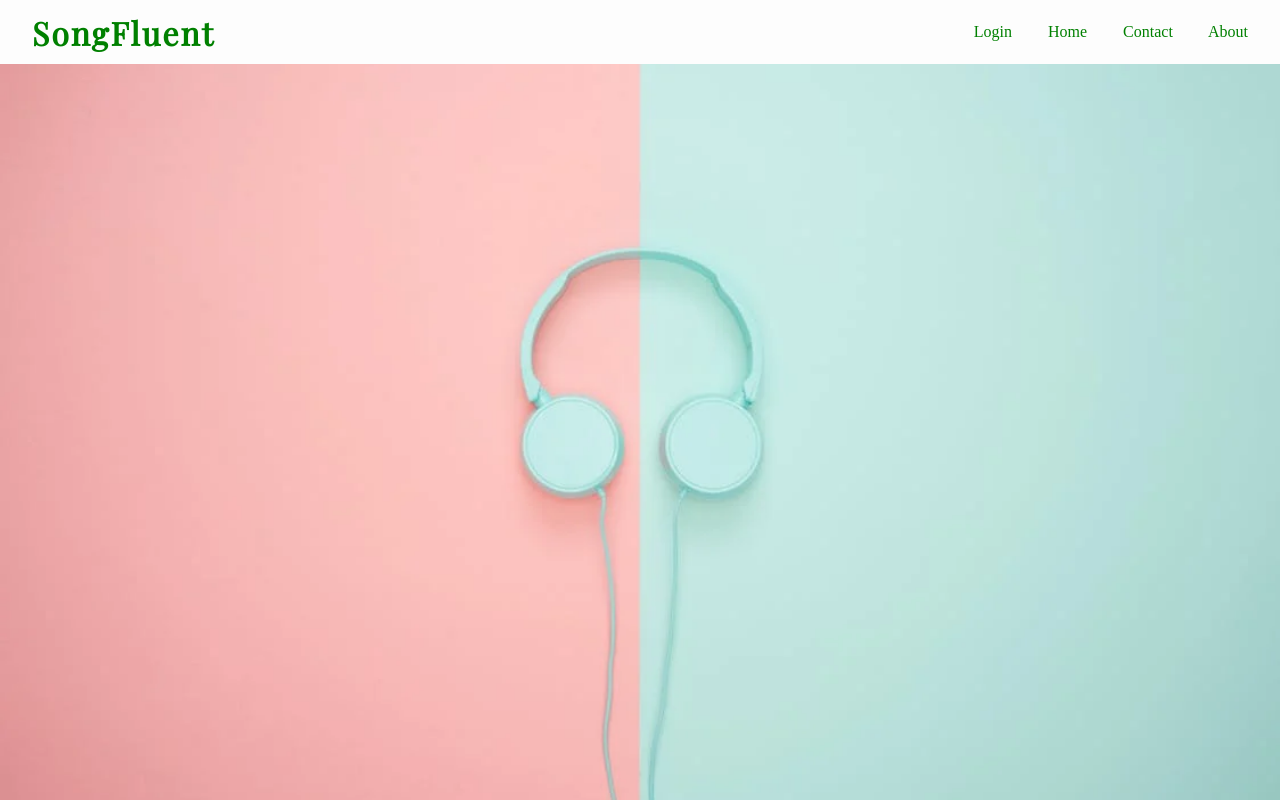
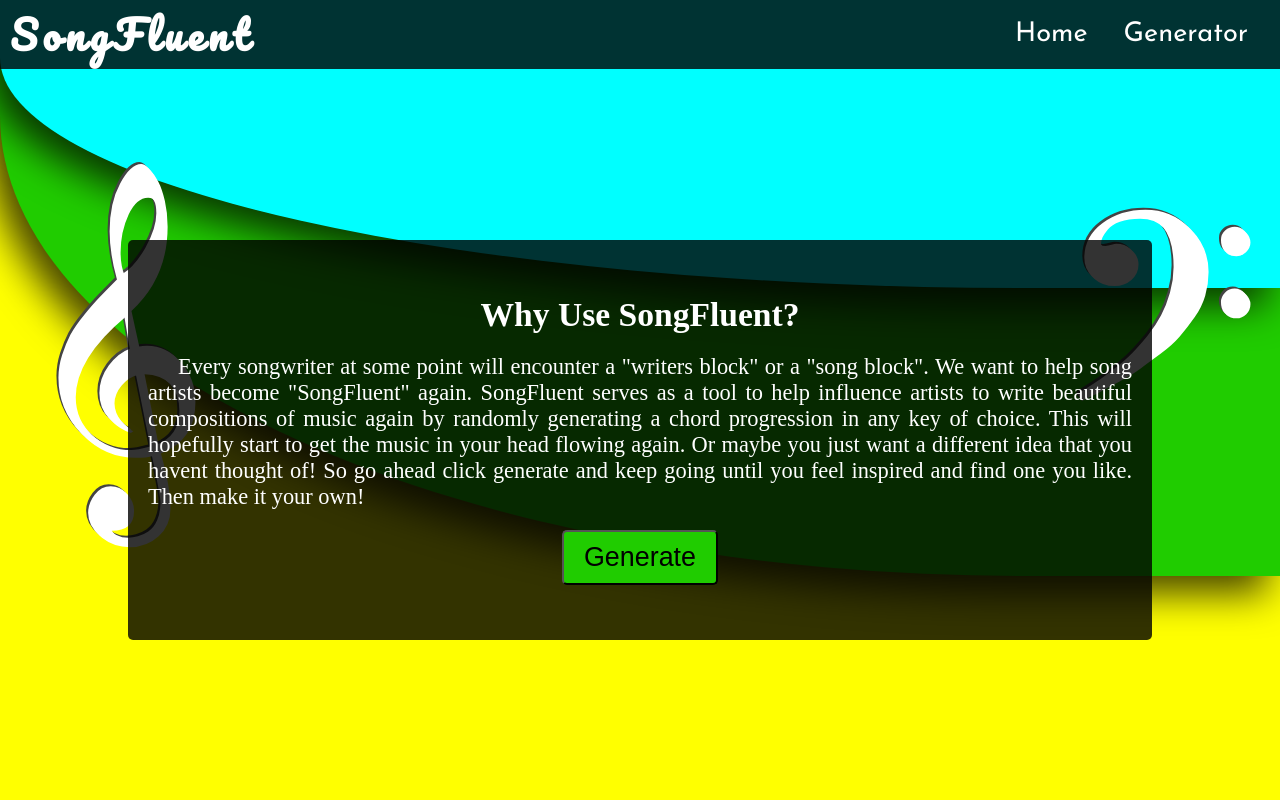
Before and after one commit to HeidiKinikini/SongFluent, a website: page client/index.html in a window 1280 px wide. Drawn offline with nearby package versions, Linux system fonts and the light colour scheme.

Commit message:
set file structure

```diff
--- a/client/index.css
+++ b/client/index.css
@@ -2,8 +2,10 @@
     padding: 0;
     margin: 0;
     box-sizing: border-box;
-    background-color: rgb(253, 253, 253);
+
+
 }
+
 
 body, html {
     height: 100%;
@@ -14,39 +16,152 @@ body, html {
     --gray: #d9d9d9;
     --teal: #3c6e71;
     --black: #353535;
-    --pagetitle: green;
+    --green: #20cc00;
+    --opaqueblack: rgba(0, 0, 0, 0.8);
+
+    --titlefont:  calc(.5rem + 2vw);
+    --pagefont: calc(.1rem + 2vw);
+    --ptext: calc(16px + .5vw);
+
 }
 
+#wrapper{
+    position: relative;
+    width: 100vw;
+    height: 100vh;
+    background-color: #FFFF00;
+}
 
-.navbar{
-    height: 4rem;
+.content{
+    color: var(--pagetitle);
+    width: 100vw;
+    position: relative;
+    z-index: 400;
+}
+
+.background{
+    position: absolute;
+    top: 0;
+    left: 0;
+    width: 100vw;
+    height: 80vh;
+    z-index: 300;
+}
+nav{
     display: flex;
     justify-content: space-between;
     align-items: center;
+    min-width: 100vw;
+    background: var(--opaqueblack);
 }
-.title{
-    margin-inline-start: 2rem;
+.box{
+    position: absolute;
+    right: 0;
+    background-color: aqua;
+    width: 100%;
+    height: 45%;
+    border-bottom-left-radius: 80%;
+    z-index: -1;
+    box-shadow: -13px 17px 39px 0px rgba(0,0,0,0.75);
 
 }
-h1{
-    color: var(--pagetitle);
-    letter-spacing: 2px;
-    font-weight: bolder;
-    font-family: 'Playfair Display';
+.box-2{
+    position: absolute;
+    right: 0;
+    background-color: var(--green);
+    width: 100%;
+    height: 90%;
+    border-bottom-left-radius: 80%;
+    z-index: -2;
+    box-shadow: -13px 17px 39px 0px rgba(0,0,0,0.75);
 }
 
-.item {
-    margin-inline-end: 2rem;
+.title{
+    font-size: var(--titlefont);
+    padding-inline: 10px;
+    font-family: 'Pacifico', cursive;
+    color: var(--white);
+    letter-spacing: 5px;
+}
+.link{
+    padding-right: 2rem;
+    font-size: var(--pagefont);
     text-decoration: none;
-    color: var(--pagetitle);
+    color: var(--white);
+    font-family: 'Josefin Sans';
+}
+#about{
+font-size: var(--ptext);
+color: white;
+background-color: var(--opaqueblack);
+width:80vw;
+height: 50vh;
+display: flex;
+justify-content: center;
+flex-direction: column;
+align-items: center;
+gap: 10px;
+border-radius: 5px;
+text-align: justify;
+padding: 20px;
+position: absolute;
+top: 15rem;
+
+
+}
+.treble {
+    content: "\1D11E";
+    font-size: 20rem;
+    position: absolute;
+    left: 20px;
+    top: 10rem;
+    color: white;
+    text-shadow: 2px 2px white, -2px -2px #444;
+
 }
 
-.img-div {
-    background-image: url(./images/pexels-photo-1037992.webp);
-    height: 100%;
-    width: 100%;
-    background-position: center;
-    background-repeat: no-repeat;
-    background-size: cover;
+.bass{
+    content: \01D122;
+    font-size: 20rem;
+    position: absolute;
+    right: 20px;
+    top: 10rem;
+    color: white;
+    text-shadow: 2px 2px white, -2px -2px #444;
+
 
 }
+
+.flex-header{
+    width: 100%;
+    height: 100%;
+    display: flex;
+    justify-content: center;
+    align-items: center;
+    margin-top: 20px;
+}
+p{
+    text-indent: 30px;
+    margin-top: 10px;
+    margin-bottom: 10px;
+}
+
+#generate-button{
+    border-radius: 5px;
+    padding: 10px 20px;
+    background-color: var(--green);
+    color: black;
+    border-color: black;
+    cursor: pointer;
+    font-size: larger;
+}
+
+#generate-button:hover {
+    background-color: darkgreen;
+
+}
+
+#section-2{
+    background-color: var(--black);
+
+}
--- a/client/index.html
+++ b/client/index.html
@@ -6,27 +6,54 @@
     <meta name="viewport" content="width=device-width, initial-scale=1.0">
     <link rel="stylesheet" href="index.css">
     <link rel="preconnect" href="https://fonts.googleapis.com">
+    <link rel="preconnect" href="https://fonts.gstatic.com" crossorigin>
+    <link href="https://fonts.googleapis.com/css2?family=Playfair+Display&display=swap" rel="stylesheet">
+
+<link href="https://fonts.googleapis.com/css2?family=Pacifico&display=swap" rel="stylesheet">
+<link rel="preconnect" href="https://fonts.googleapis.com">
 <link rel="preconnect" href="https://fonts.gstatic.com" crossorigin>
-<link href="https://fonts.googleapis.com/css2?family=Playfair+Display&display=swap" rel="stylesheet">
+<link href="https://fonts.googleapis.com/css2?family=Josefin+Sans&family=Pacifico&display=swap" rel="stylesheet">
+
     <title>SongFluent</title>
 </head>
-<div  class="img-div">
-    <div class="navbar">
 
-        <div class="title">
-            <h1>SongFluent</h1>
+<section id="wrapper">
+    <div class="content">
+        <nav class="navbar">
+
+            <div class="title">
+                <h1 style="cursor: pointer;" href="#home">SongFluent</h1>
+            </div>
+            <div class="links">
+                <a class="link" href="#home">Home</a>
+                <a class="link" href="#about">Generator</a>
+            </div>
+
+        </nav>
+        <div class="flex-header">
+
+            <div id="about">
+
+                <h1>Why Use SongFluent?</h1>
+                <p class="about paragraph">Every songwriter at some point will encounter a "writers block" or a "song block". We want to help song artists become "SongFluent" again.
+                    SongFluent serves as a tool to help influence artists to write beautiful compositions of music again by randomly generating a chord progression in any key of choice. This will hopefully start to get the music in your head flowing again. Or maybe you just want a different idea that you havent thought of!
+                    So go ahead click generate and keep going until you feel inspired and find one you like. Then make it your own!</p>
+                    <button id="generate-button">Generate</button>
+                </div>
+            </div>
         </div>
+        <div class="background">
+            <span class="treble">&#119070;</span>
+            <span class="bass">&#119074;</span>
+            <div class="box">
+            </div>
+            <div class="box-2"></div>
+        </div>
+    </section>
+    <body>
+        <section id="section-2">
 
-        <div class="nav-items-container">
-            <a class="item" href="#Login">Login</a>
-            <a class="item" href="#Home">Home</a>
-            <a class="item" href="#Contact">Contact</a>
-            <a class="item" href="#About">About</a>
-        </div>
-
-    </div>
-
-</div>
-<body>
-</body>
+        </section>
+    </body>
+    <script src="index.js"></script>
 </html>
--- a/client/index.js
+++ b/client/index.js
@@ -0,0 +1 @@
+const genButton = document.getElementById('generate-button')
```
Also changed, not shown: codeSongFluent.js/index.html (deleted, +0 -15 lines), codeSongFluent.js/javascript.js (deleted, +0 -125 lines), package.json (renamed from codeSongFluent.js/package.json, +6 -2 lines), server/controller.js (added, +30 -0 lines), client/generator.html (added), client/images/pexels-photo-1037992.webp (deleted), client/images/pexels-photo-1047442.jpg (deleted), client/images/pexels-photo-1762578.jpg (deleted), server/data.js (added), server/index.js (added), 2 other files.
